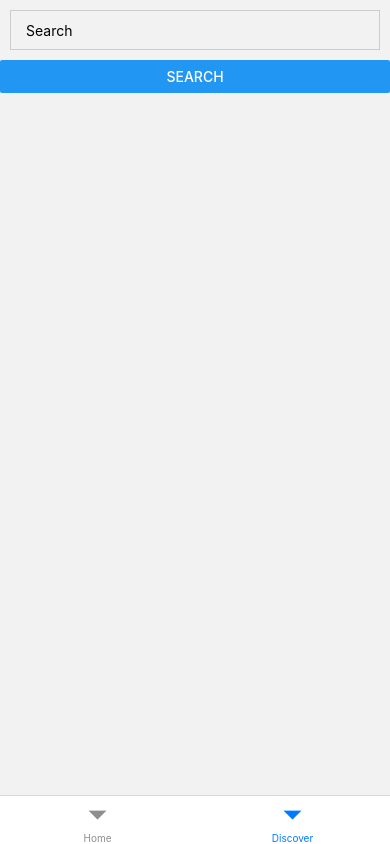
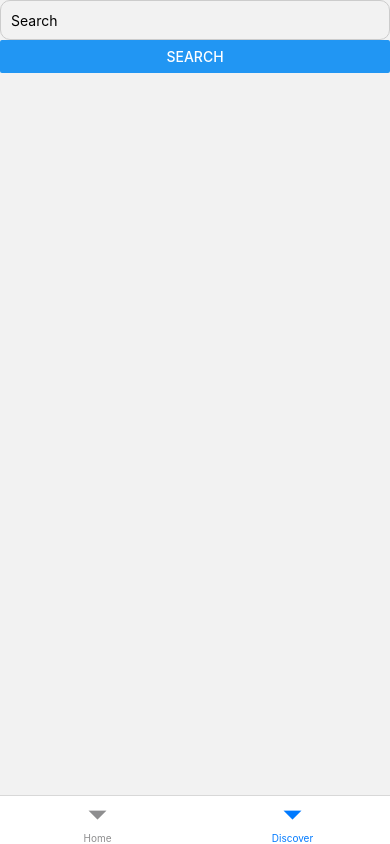
Before and after one commit to tran0460/itunes-lookup-react-native, a React Native app: screen /Discover in a window 390 px wide. Built offline with nearby package versions, Linux system fonts and the light colour scheme.

Commit message:
Stylle text input

```diff
--- a/Styles.js
+++ b/Styles.js
@@ -8,7 +8,8 @@ export const styles = StyleSheet.create({
     height: 40,
     borderColor: "#CCCCCC",
     borderWidth: 1,
-    paddingLeft: 15,
-    margin: 10,
+    paddingHorizontal: 10,
+    borderRadius: 10,
+    width: "100%",
   },
 });
```
